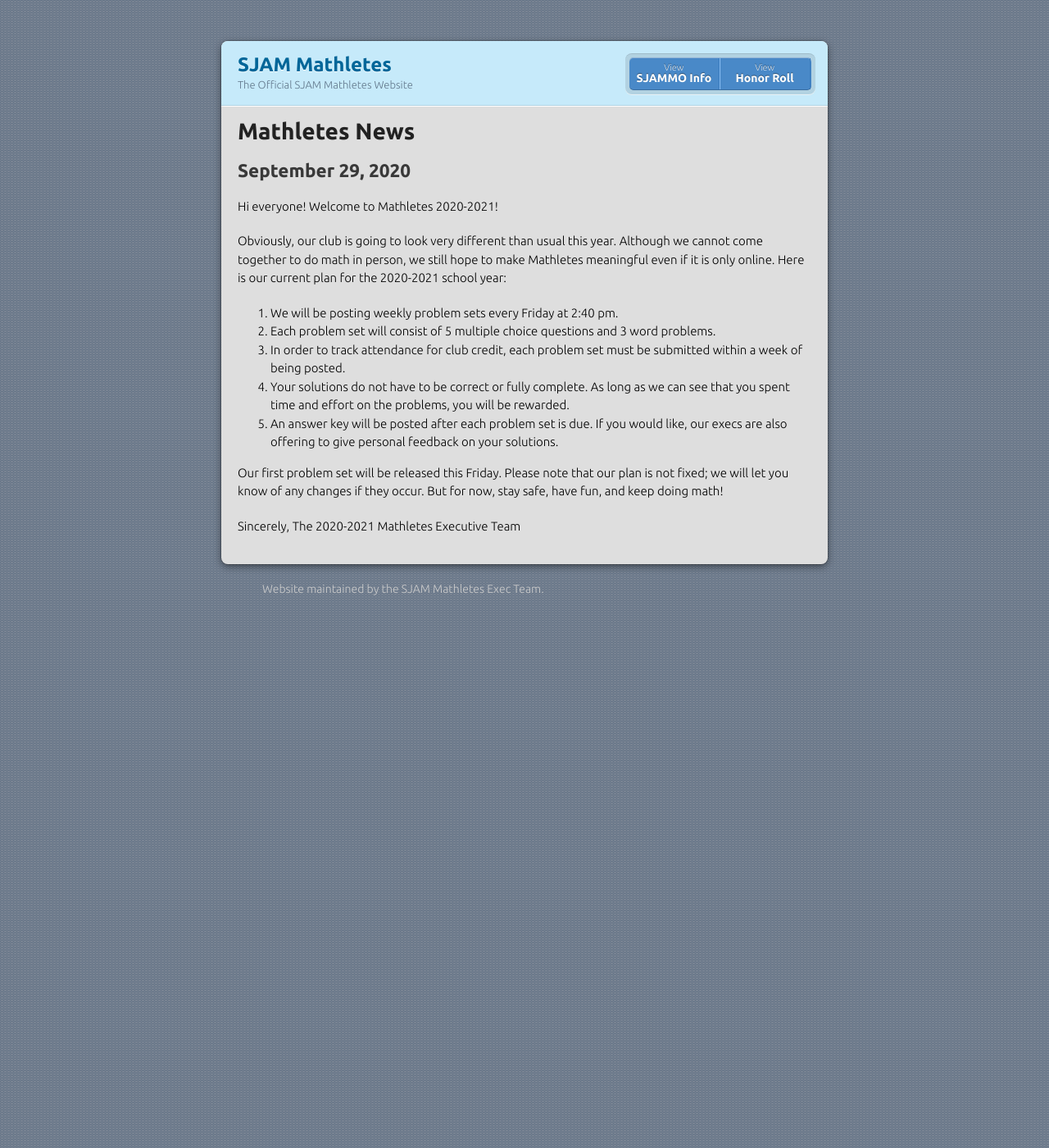
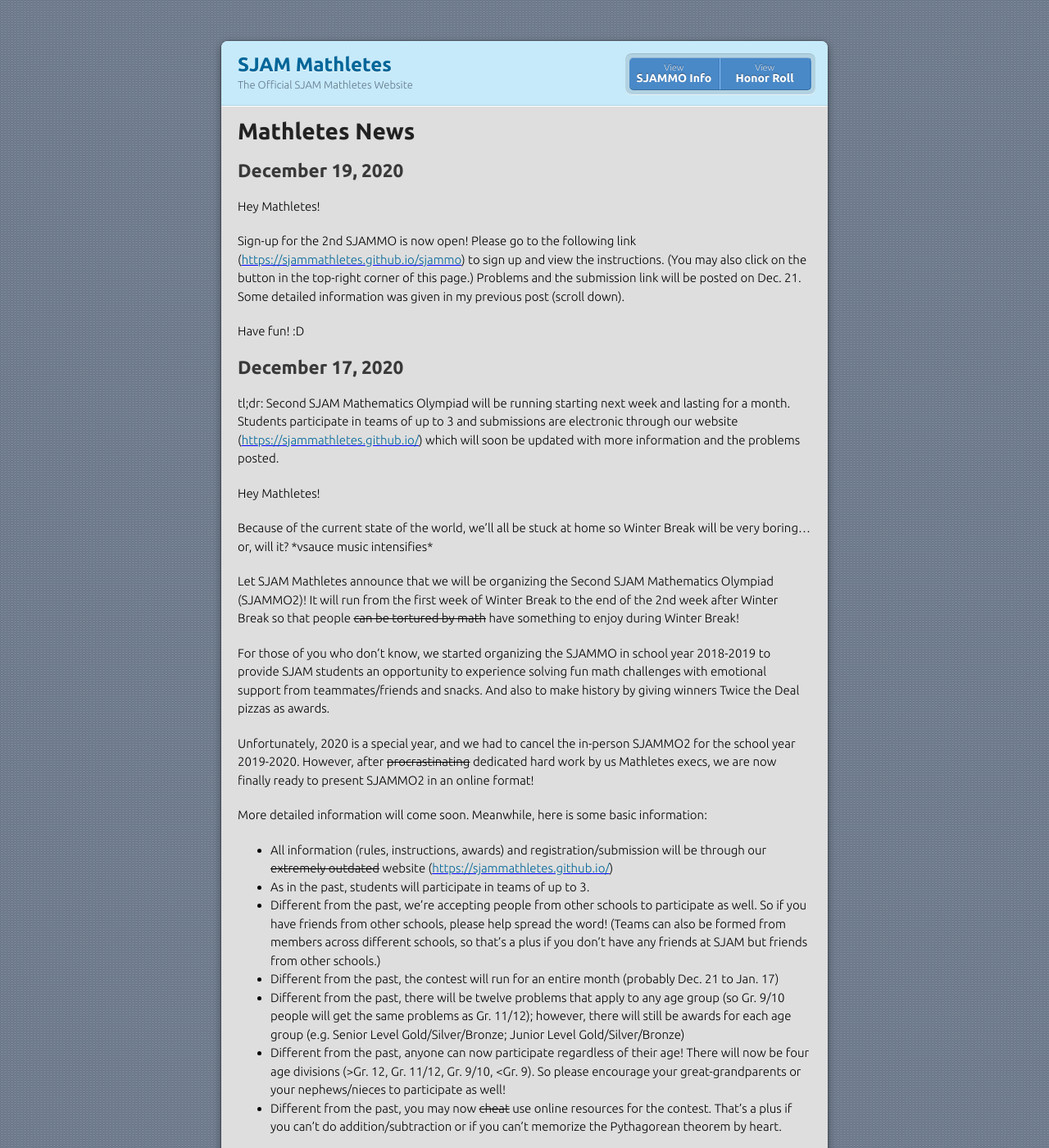
Before and after one commit to sjammathletes/sjammathletes.github.io, a Jekyll site: the page built from news.md, in a window 1280 px wide and 1400 px high. Shown: the whole window at 82% size. Built offline with Jekyll 4.4.1, drawn with Linux system fonts in a browser that asks for light colours; our own code applies the rules of GitHub Pages for plain Markdown files.

Commit message:
made strikethrough more legit

```diff
--- a/news.md
+++ b/news.md
@@ -1,4 +1,33 @@
 # Mathletes News
+
+## December 19, 2020
+Hey Mathletes!
+
+Sign-up for the 2nd SJAMMO is now open! Please go to the following link (<ins style="color:blue;">[https://sjammathletes.github.io/sjammo](https://sjammathletes.github.io/sjammo)</ins>) to sign up and view the instructions. (You may also click on the button in the top-right corner of this page.) Problems and the submission link will be posted on Dec. 21. Some detailed information was given in my previous post (scroll down).
+
+Have fun! :D
+
+## December 17, 2020
+tl;dr: Second SJAM Mathematics Olympiad will be running starting next week and lasting for a month. Students participate in teams of up to 3 and submissions are electronic through our website (<ins style="color:blue;">[https://sjammathletes.github.io/](https://sjammathletes.github.io/)</ins>) which will soon be updated with more information and the problems posted.
+
+Hey Mathletes!
+
+Because of the current state of the world, we'll all be stuck at home so Winter Break will be very boring... or, will it? \*vsauce music intensifies\*
+
+Let SJAM Mathletes announce that we will be organizing the Second SJAM Mathematics Olympiad (SJAMMO2)! It will run from the first week of Winter Break to the end of the 2nd week after Winter Break so that people ~~can be tortured by math~~ have something to enjoy during Winter Break!
+
+For those of you who don't know, we started organizing the SJAMMO in school year 2018-2019 to provide SJAM students an opportunity to experience solving fun math challenges with emotional support from teammates/friends and snacks. And also to make history by giving winners Twice the Deal pizzas as awards.
+
+Unfortunately, 2020 is a special year, and we had to cancel the in-person SJAMMO2 for the school year 2019-2020. However, after ~~procrastinating~~ dedicated hard work by us Mathletes execs, we are now finally ready to present SJAMMO2 in an online format!
+
+More detailed information will come soon. Meanwhile, here is some basic information:
+- All information (rules, instructions, awards) and registration/submission will be through our ~~extremely outdated~~ website (<ins style="color:blue;">[https://sjammathletes.github.io/](https://sjammathletes.github.io/)</ins>)
+- As in the past, students will participate in teams of up to 3.
+- Different from the past, we're accepting people from other schools to participate as well. So if you have friends from other schools, please help spread the word! (Teams can also be formed from members across different schools, so that's a plus if you don't have any friends at SJAM but friends from other schools.)
+- Different from the past, the contest will run for an entire month (probably Dec. 21 to Jan. 17)
+- Different from the past, there will be twelve problems that apply to any age group (so Gr. 9/10 people will get the same problems as Gr. 11/12); however, there will still be awards for each age group (e.g. Senior Level Gold/Silver/Bronze; Junior Level Gold/Silver/Bronze)
+- Different from the past, anyone can now participate regardless of their age! There will now be four age divisions (&gt;Gr. 12, Gr. 11/12, Gr. 9/10, &lt;Gr. 9). So please encourage your great-grandparents or your nephews/nieces to participate as well!
+- Different from the past, you may now ~~cheat~~ use online resources for the contest. That's a plus if you can't do addition/subtraction or if you can't memorize the Pythagorean theorem by heart.
 
 ## September 29, 2020
 Hi everyone! Welcome to Mathletes 2020-2021!
```
Also changed, not shown: index.md (+4 -4 lines).
